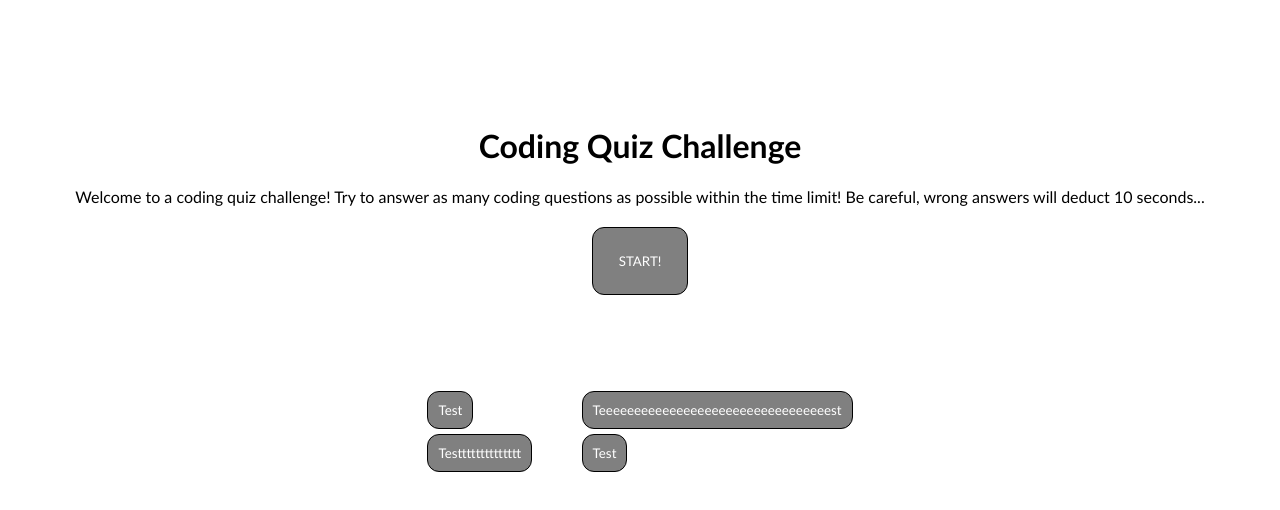
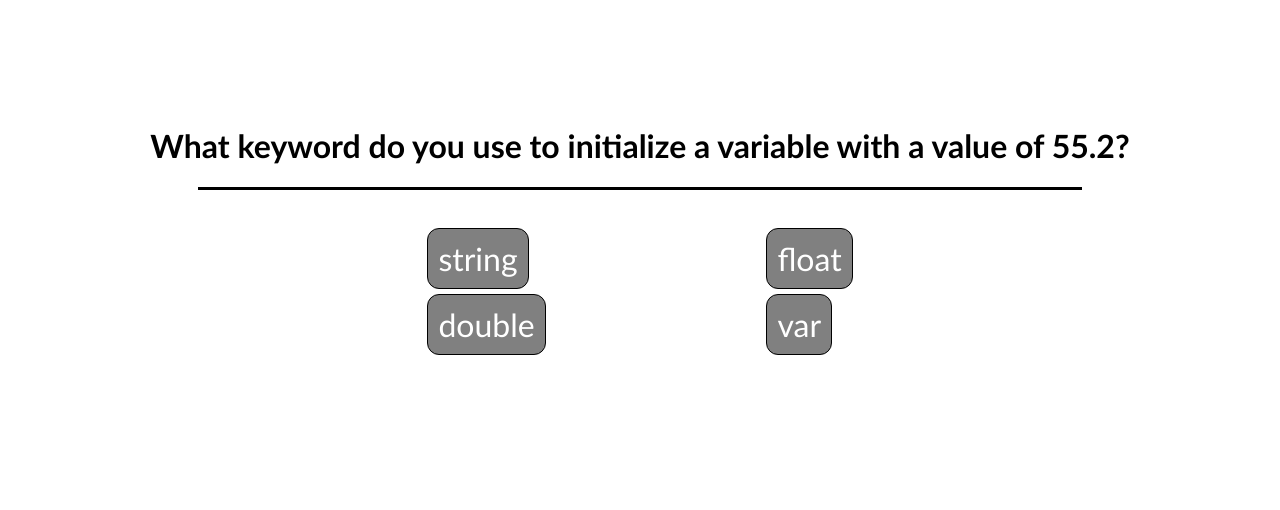
Before and after one commit to qosole/code-quiz, a plain HTML site: page index.html in a window 1280 px wide. Both pictures are taken after a click on the button "START!". Drawn offline with Linux system fonts and the light colour scheme.

Commit message:
Add 1st question

```diff
--- a/assets/css/style.css
+++ b/assets/css/style.css
@@ -17,14 +17,14 @@ header {
         cursor: pointer;
         margin: 5px;
         border-radius: 12px;
+        font-size: 32px;
     }
 
 
 /* First column of buttons (quiz choices) */
 #quiz-choices-c1{
-    border-bottom: 3px solid white;
     position: absolute;
-    bottom: 40%;
+    bottom: 55%;
     left: 33%;
 }
 
@@ -37,14 +37,14 @@ header {
         margin: 5px;
         border-radius: 12px;
         padding: 10px;
+        font-size: 32px;
     }
 
 
 /* Second column of buttons (quiz choices) */
 #quiz-choices-c2 {
-    border-bottom: 3px solid white;
     position: absolute;
-    bottom: 40%;
+    bottom: 55%;
     right: 33%;
 }
 
@@ -57,6 +57,7 @@ header {
         margin: 5px;
         border-radius: 12px;
         padding: 10px;
+        font-size: 32px;
     }
 
 
@@ -75,3 +76,18 @@ button:hover {
     background-color: slategray;
     color: gold;
 }
+
+
+/* Extra page styling */
+#top-line {
+    margin: 0 auto;
+    border-top: 3px solid black;
+    width: 0%;
+}
+
+#correct-incorrect {
+    position: absolute;
+    bottom: 60%;
+    left: 48%;
+    font-size: 24px;
+}
--- a/assets/js/script.js
+++ b/assets/js/script.js
@@ -1,11 +1,45 @@
 var startButton = document.getElementById("start-button");
 var quizChoices = document.getElementsByClassName("quiz-choices");
+var quizQuestion = document.querySelector("h1");
+var quizGuide = document.getElementById("guide");
+var topLine = document.getElementById("top-line");
+var correct = document.getElementById("correct-incorrect");
 
-// Changing the page when user presses "START!" button
-function startQuiz() {
-    for (var i = 0; i < 4; i++) {
-        quizChoices[i].style.display = "block";
+var choicesNumber = 4; // Quiz will be multiple choice with 4 choices
+
+function firstQuestion() {
+    // Changing page to display first question
+    quizQuestion.textContent = "What keyword do you use to initialize a variable with a value of 55.2?";
+    quizGuide.style.display = "none";
+    topLine.style.width = "70%";
+    quizChoices[0].textContent = "string";
+    quizChoices[1].textContent = "double";
+    quizChoices[2].textContent = "float";
+    quizChoices[3].textContent = "var";
+
+    // Adding functionality to quiz choices buttons (var is correct)
+    for (var i = 0; i < choicesNumber; i++) {
+        quizChoices[i].addEventListener("click", function(event) {
+            var userChoice = event.target;
+            if (userChoice.textContent == "var") {
+                correct.textContent = "Correct! :D";
+                correct.style.color = "green";
+            } else {
+                correct.textContent = "Incorrect :(";
+                correct.style.color = "red";
+            }
+        });
     }
 }
 
+// Hiding "START!" button and revealing quiz choices when user presses "START!" button
+function startQuiz() {
+    // Reveal quiz choices
+    for (var i = 0; i < choicesNumber; i++) {
+        quizChoices[i].style.display = "block";
+    }
+    startButton.style.display = "none";  // Hide start button
+    firstQuestion(); // Proceeding to the first question
+}
+
 startButton.addEventListener("click", startQuiz);
--- a/index.html
+++ b/index.html
@@ -5,14 +5,14 @@
     <meta http-equiv="X-UA-Compatible" content="IE=edge">
     <meta name="viewport" content="width=device-width, initial-scale=1.0">
     <link rel="stylesheet" href="./assets/css/style.css">
-    <title>Code Quiz</title>
+    <title>JS Code Quiz</title>
 </head>
 <body>
     <!--h1 will change to the question, guide will change if the user needs guidance-->
     <header>
-        <h1>Coding Quiz Challenge</h1>
+        <h1>JavaScript Coding Quiz Challenge</h1>
         <p id="guide">
-            Welcome to a coding quiz challenge! Try to answer as many coding questions as possible within the time limit! Be careful, wrong answers will
+            Welcome to a JavaScript coding quiz challenge! Try to answer as many coding questions as possible within the time limit! Be careful, wrong answers will
             deduct 10 seconds...
         </p>
         <button id="start-button">START!</button>
@@ -30,6 +30,10 @@
         <button class="quiz-choices">Test</button>
     </div>
 
+    <!--Used for formatting-->
+    <div id="top-line"></div>
+    <div id="correct-incorrect"></div>
+
     <script src="./assets/js/script.js"></script>
 </body>
 </html>
```
Also changed, not shown: 1 other file.
